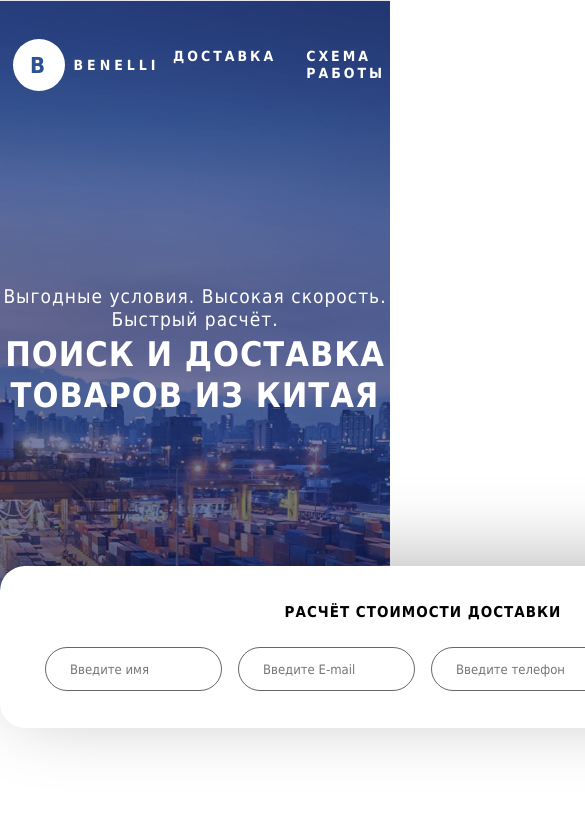
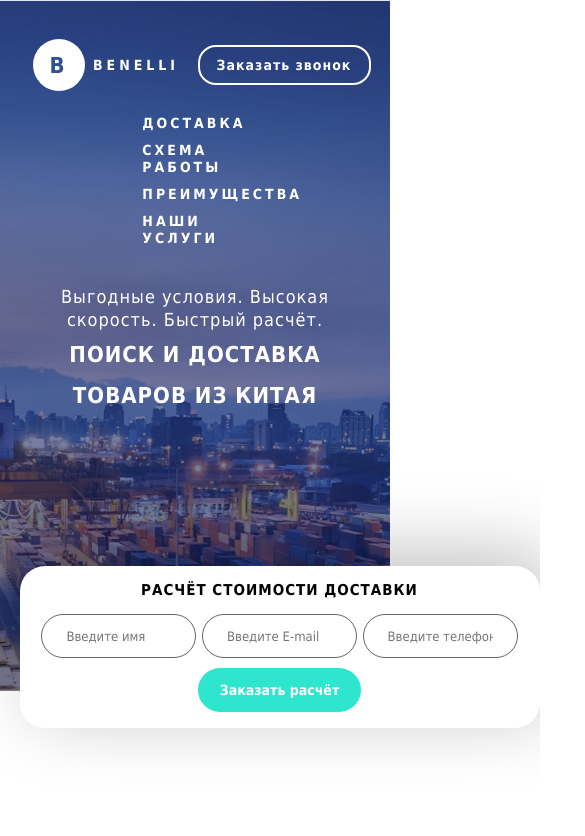
Before and after one commit to Sviatoslove/BENELLI_2, a plain HTML site: page index.html in a window 390 px wide. Shown: the top 836 px of the page, 585 px wide, since content can reach past the window. Drawn offline with Linux system fonts and the light colour scheme; files whose address does not match are found by name.

Commit message:
media_start

```diff
--- a/css/header.css
+++ b/css/header.css
@@ -1,7 +1,6 @@
 /* Header */
 .navigation {
-  background: url("D:/Projects/Learning_from_Roma/lesson_2/img/city_port.png")
-    no-repeat center center / cover;
+  background: url("../img/city_port.png") no-repeat center center / cover;
   color: #fff;
   padding-top: 45px;
   height: 691px;
--- /dev/null
+++ b/css/media.css
@@ -0,0 +1,87 @@
+/*---------------------- 'Media Queries'-------------- */
+
+/* 992- 1200px */
+@media screen and (max-width: 1200px) {
+  .container {
+    width: 940px;
+    position: relative;
+  }
+  .nav {
+    position: absolute;
+    top: 70px;
+    left: 15%;
+  }
+}
+/* 768-992px */
+@media screen and (max-width: 992px) {
+  .container {
+    width: 700px;
+  }
+  .nav {
+    width: 100%;
+    left: 5%;
+  }
+  .main_heading h1 {
+    font-size: 30px;
+  }
+  .form {
+    min-width: 700px;
+    padding-left: 10px;
+    padding-right: 10px;
+  }
+  .inputs input {
+    max-width: 163px;
+  }
+  .order {
+    min-width: 163px;
+  }
+  .settlement_delivery li {
+    width: 30%;
+  }
+}
+/* 576-768px */
+@media screen and (max-width: 768px) {
+  .container {
+    width: 520px;
+  }
+  .nav {
+    left: 35%;
+    width: 40%;
+  }
+  .menu {
+    flex-direction: column;
+  }
+  .menu li:not(:last-child) {
+    margin-bottom: 10px;
+  }
+  .main_heading p {
+    font-size: 18px;
+  }
+  .main_heading h1 {
+    font-size: 22px;
+  }
+  .form {
+    min-width: 520px;
+    padding-top: 15px;
+  }
+  .form h4 {
+    margin-bottom: 15px;
+  }
+  .inputs {
+    display: contents;
+  }
+  .inputs input {
+    max-width: 155px;
+    margin-bottom: 10px;
+  }
+  .length {
+    font-size: 8px;
+  }
+
+}
+/* 320-576px  */
+@media screen and (max-width: 576px) {
+  .container {
+    width: 90%;
+  }
+}
--- a/index.html
+++ b/index.html
@@ -24,6 +24,7 @@
     <link rel="stylesheet" href="css/table.css">
     <link rel="stylesheet" href="css/form.css">
     <link rel="stylesheet" href="css/footer.css">
+    <link rel="stylesheet" href="css/media.css">
 </head>
 <body>
     <header>
@@ -206,7 +207,7 @@
                     </th>
                 </tr>
                 <tr>
-                    <th>
+                    <th class="avia">
                         Авиадоставка
                     </th>
                     <td>
@@ -229,7 +230,7 @@
                     </td>
                 </tr>
                 <tr>
-                    <th>
+                    <th class="auto">
                         Автодоставка
                     </th>
                     <td></td>
@@ -246,7 +247,7 @@
                     <td></td>
                 </tr>
                 <tr>
-                    <th>
+                    <th class="shop">
                         Шоп-тур
                     </th>
                     <td>
```
